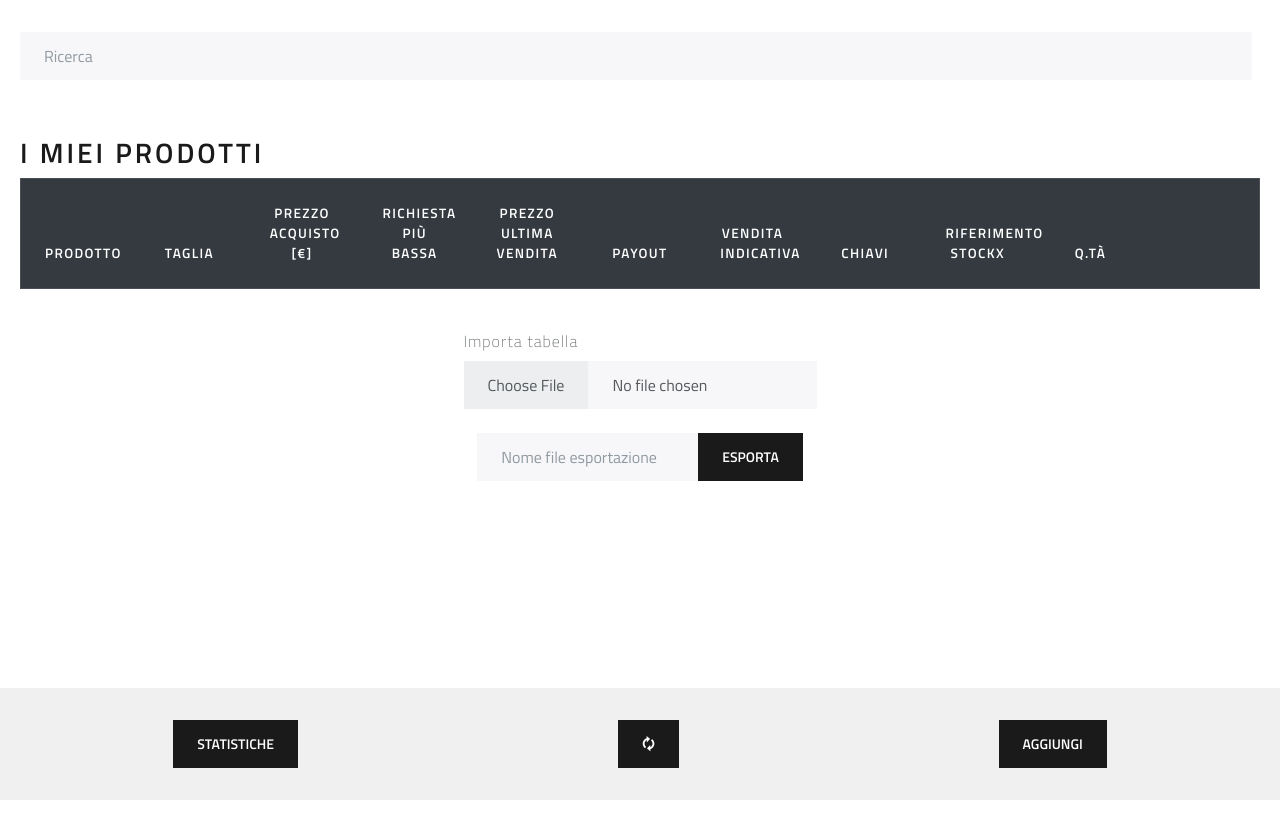
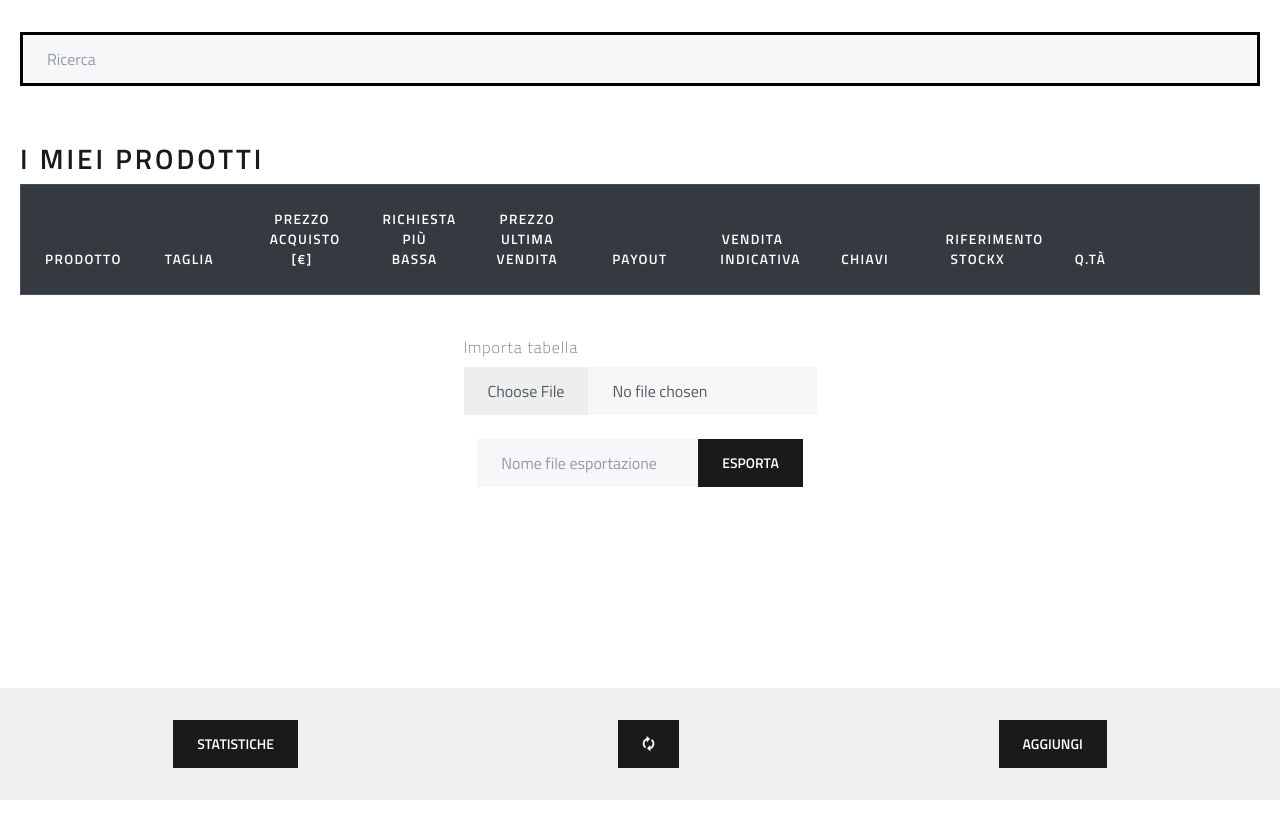
Before and after one commit to mauro-milella/stockx-utility, a website: page public/pages/index.html in a window 1280 px wide. Drawn offline with nearby package versions, Linux system fonts and the light colour scheme.

Commit message:
Minor updates and local storage bugfix

```diff
--- a/public/pages/index.html
+++ b/public/pages/index.html
@@ -20,7 +20,7 @@
     <!-- Main Wrapper -->
     <div class="_container" style="padding-top: 2em;">
         <!-- Search bar -->
-        <div class="d-flex">
+        <div class="_sticky_top">
             <input class="form-control me-sm-2" type="text" placeholder="Ricerca" oninput="research(this)">
         </div>
 
--- a/public/scripts/form.js
+++ b/public/scripts/form.js
@@ -55,7 +55,7 @@ $("#show-stats-button, #unshow-stats-button").click(function(){
 //to avoid PerimeterX ban (request spamming)
 $("#auto-update-button").click(function(){
     auto_update();
-    $(this).remove();
+    $(this).prop("disabled", true);
 })
 
 //statistics form update
@@ -438,7 +438,11 @@ async function auto_update(){
 
         await timer(refresh_time);
     }
-    setTimeout(auto_update, refresh_time);
+
+    //Refresh button is now clickable again
+    $("#auto-update-button").attr("disabled", false);
+    //To auto-refresh
+    //setTimeout(auto_update, refresh_time);
 }
 
 //~~~~~~~~~~~~~~~~~~~~~~~~~~~~~~~~~~~~~~~~~~~~~~~~~~~~~~~~~~~~~~
--- a/public/styles/style.css
+++ b/public/styles/style.css
@@ -14,6 +14,13 @@ body{
     padding: 0 20px;
 }
 
+._sticky_top{
+    position: sticky;
+    top: 1em;
+    width: 100%;
+    border: 3px solid black;
+}
+
 ._footer{
     display: flex;
     flex-direction: row;
```
